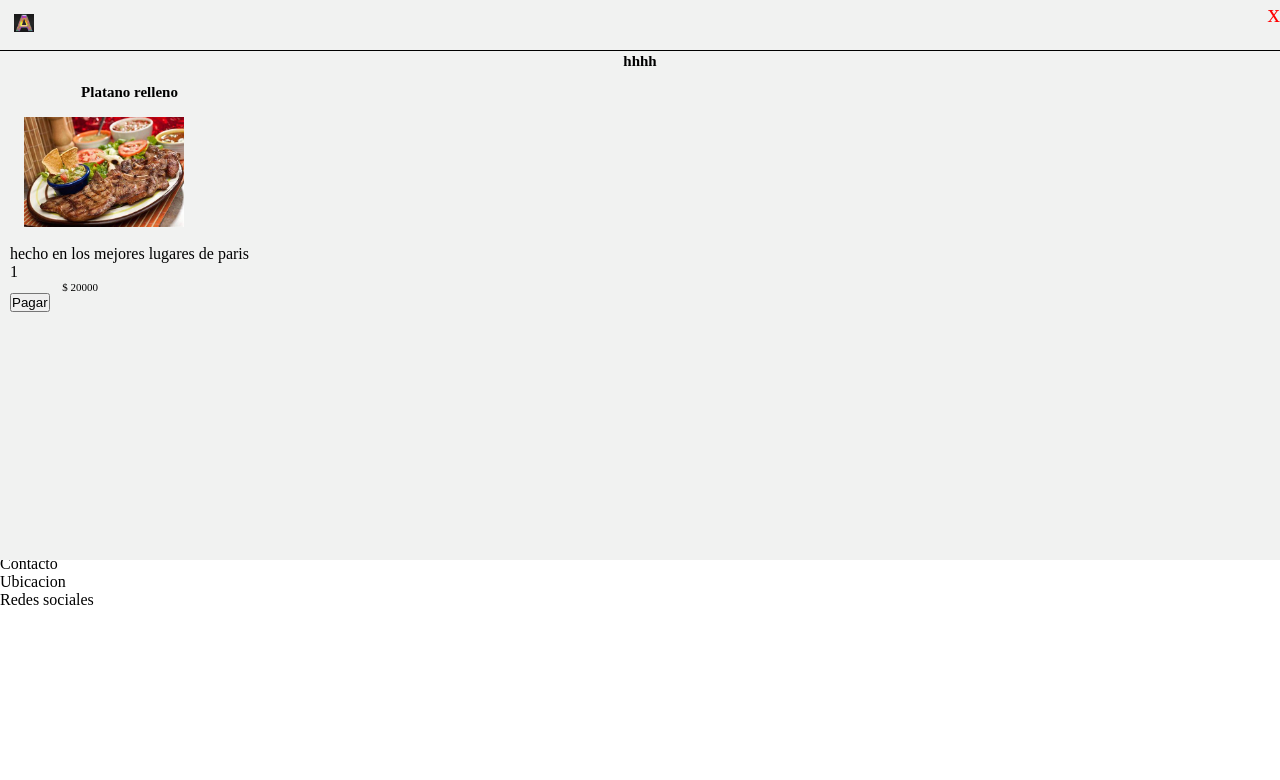
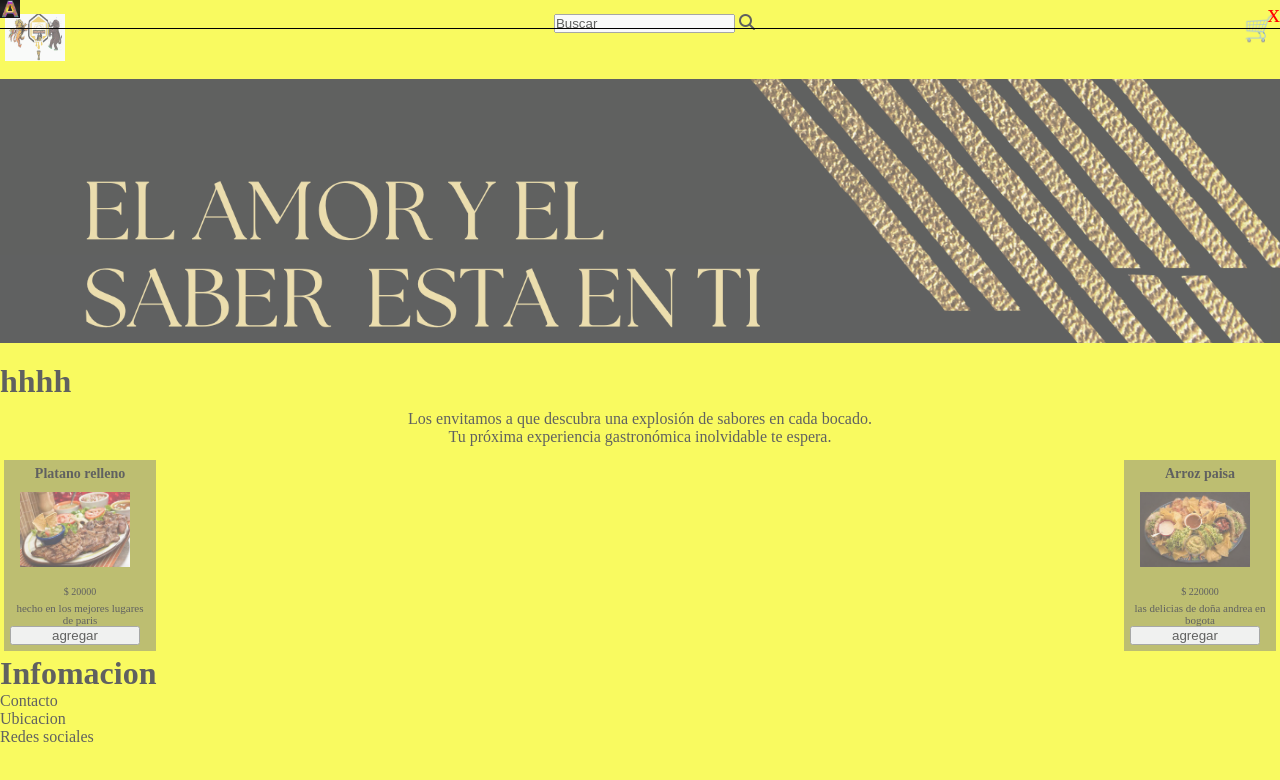
Before and after one commit to ye909/app_restaurante, a website: page index.html in a window 1280 px wide. Drawn offline with Linux system fonts and the light colour scheme.

Commit message:
segunda modificacion del proyecto para el carrito de compras

```diff
--- a/index.html
+++ b/index.html
@@ -1,5 +1,6 @@
 <!DOCTYPE html>
 <html lang="en">
+
 <head>
     <meta charset="UTF-8">
     <meta name="viewport" content="width=device-width, initial-scale=1.0">
@@ -14,12 +15,14 @@
     <script src="https://kit.fontawesome.com/5ca3312b29.js" crossorigin="anonymous"></script>
     <title>Carro de compras</title>
 </head>
+
 <body>
     <!-- <div class="container_pagina"></div> -->
     <header>
         <div class="container_header_card">
             <div><img src="./public/imagen/login.gif" alt=""></div>
-        <div><input type="text"  class="caja_buscar" id="caja_buscar" placeholder="Buscar">   <i class="fa-solid fa-magnifying-glass"></i></div>
+            <div><input type="text" class="caja_buscar" id="caja_buscar" placeholder="Buscar"> <i
+                    class="fa-solid fa-magnifying-glass"></i></div>
             <div id="shopping">🛒</div>
 
     </header>
@@ -38,27 +41,15 @@
 </div> -->
     <h1 class="bienvenida" id="bienvenida">HOLA</h1>
     <p class="texto_motivacion"> </p>
+<div class="fondo">
 
+    <div class="container_fondo_card" id="container_fondo_card"></div>
+    <div class="container_modal_card" id="container_modal_card"></div>
 
-
-<div class="container_fondo_card" id="container_fondo_card">
-<div class="container_close_card">
-    <div><img src="./public/imagen/letra a.ico" alt=""></div>
-<div class="btnclose" id="btnclose">x</div>
 </div>
 
 <h1>hhhh</h1>
-<div class="container_modal_card" id="container_modal_card">
 
-    <!-- <div class="producto_modal_carro">
-        <h1>arroz paisa</h1>
-        <img src="./public/imagen/login.gif" alt="">
-        <p>Lorem ipsum dolorendis obcaecati odit alias esse
-             totam a porro? Repudiandae, autem blanditiis!</p>
-        <span>$ 11221</span>
-        <div><button>agregar</button></div>
-    </div>
-     -->
 
 
     </div>
@@ -92,9 +83,12 @@
     </div>
     <script src="./js/productos.js"></script>
     <script src="./js/pagina_pincipal.js"></script>
+    <script src="./js/card_producto.js"></script>
+    <script src="./js/modal_carro.js"></script>
     <script src="./js/hedear_navegador.js"></script>
-    <script src="./js/modal_carro.js"></script>
-    <script src="./js/card_producto.js"></script>
+
+
 
 </body>
+
 </html>
--- a/js/card_producto.js
+++ b/js/card_producto.js
@@ -1,35 +1,106 @@
 
+
+const container_fondo_card =document.getElementById("container_fondo_card")
 const container_modal_card = document.getElementById("container_modal_card")
+const shopping = document.getElementById("shopping")
 
-ploductos.forEach(data => {
-    // producto_modal_carro= ""
-const producto_modal_carro = document.createElement("div")
-producto_modal_carro.classList.add("producto-modal-carro")
-producto_modal_carro.innerHTML= `
+ function modal_carrito() {
+
+
+  const heder_carro= document.createElement("div")
+heder_carro.className="container_close_card"
+heder_carro.innerHTML=`
+    <div><img src="../public/imagen/letra a.ico" alt=""></div>
+<div class="btnclose" id="btnclose">x</div>
+`
+container_fondo_card.append(heder_carro)
+
+btnclose.addEventListener("click",()=>{
+    container_fondo_card.style.display="none"
+})
+
+
+shopping.addEventListener("click",()=>{
+
+
+  agregar_producto_carro.forEach((data)=>{
+
+  const body_carro = document.createElement("div")
+body_carro.className="producto_modal_carro"
+
+body_carro.innerHTML =`<div class="producto_carro" id="producto_carro">
 <h1>${data.nombre} </h1>
-<img src="${data.img}" alt="">
-<p>${data.descripcion1}</p>
-<p>${data.cantidad}</p>
-<span class="precio">$ ${data.precio}</span>
+        <img src="${data.img} " alt="">
 
+        </div>
+        <p>Lorem ipsum dolorendis obcaecati odit alias esse
+             totam a porro? Repudiandae, autem blanditiis!</p>
+
+        </div>
+
+</div>
 `
+container_fondo_card.append(body_carro)
 
-container_modal_card.append(producto_modal_carro)
-
-const pagar = document.createElement("button")
-
-pagar.classList.add("pagar")
-pagar.setAttribute("id","pagar")
-pagar.textContent = "Pagar"
-producto_modal_carro.append(pagar)
-
- const total_pago = document.createAttribute("div")
- total_pago.classList.add("total-pago")
- total_pago.textContent = `Total a pagar: $${data.precio}`
-
- producto_modal_carro.append(total_pago)
-});
+})
 
 
 
-console.log(producto_modal_carro)
+
+
+  console.log(container_fondo_card)
+})
+
+
+
+
+}
+shopping.addEventListener("click",()=>{
+    container_fondo_card.style.display="block"
+})
+
+
+
+
+
+
+
+
+// const pagar = document.createElement("button")
+
+// pagar.classList.add("pagar")
+// pagar.setAttribute("id","pagar")
+// pagar.textContent = "Pagar"
+// producto_modal_carro.append(pagar)
+
+//  const total_pago = document.createAttribute("div")
+//  total_pago.classList.add("total-pago")
+//  total_pago.textContent = `Total a pagar: $${data.precio}`
+
+//  producto_modal_carro.append(total_pago)
+
+//  agregar_producto_carro.forEach((datos)=> {
+//     // producto_modal_carro= ""
+// const producto_modal_carro = document.createElement("div")
+// producto_modal_carro.classList.add("producto-modal-carro")
+// producto_modal_carro.innerHTML= `
+// <h1>${datos.nombre} </h1>
+// <img src="${datos.img}" alt="">
+// <p>${data.descripcion1}</p>
+// <p>${datos.cantidad}</p>
+// <span class="precio">$ ${datos.precio}</span>
+//   <div>
+//     <div>${datos.precio* datos.cantidad} </div>
+//   </div>
+// `
+// const select_agregar_producto_carro= agregar_producto_carro.some((data) =>)
+
+// container_modal_card.append(producto_modal_carro)
+
+// });
+
+
+
+// console.log(producto_modal_carro)
+
+modal_carrito()
--- a/js/modal_carro.js
+++ /dev/null
@@ -1,14 +0,0 @@
-const btnclose = document.getElementById("btnclose")
-const container_fondo_card = document.getElementById("container_fondo_card")
-const shopping = document.getElementById("shopping")
-
-
-
-
-
-btnclose.addEventListener("click",()=>{
-    container_fondo_card.style.display="none"
-})
-shopping.addEventListener("click",()=>{
-    container_fondo_card.style.display="block"
-})
--- a/public/css/container_producto_principal.css
+++ b/public/css/container_producto_principal.css
@@ -47,7 +47,8 @@ span{
 .texto_motivacion{
 background-image: url(../imagen/fondo.png);
 background-size: cover;
-height: 23vh;
+height: 33vh;
+background-repeat: no-repeat;
 
 }
 .texto{
--- a/public/css/modal_carrol.css
+++ b/public/css/modal_carrol.css
@@ -1,3 +1,10 @@
+
+.container_close_card img{
+    width: 20px;
+}
+body{
+background: yellow;
+}
 .container_modal_card,.container_close_card{
 display: flex;
 justify-content: space-between;
@@ -9,48 +16,41 @@ img{
     object-fit: cover;
 }
 .producto_modal_carro img{
-width: 130px;
-}
+    width: 160px;
+    }
+
+
+    .container_fondo_card{
+        background: rgba(241, 242, 241,0.4);
+        width: 100%;
+        top: 0;
+        bottom: 0;
+        left: 0;
+        right: 0;
+        max-height: 100%;
+        position: fixed;
+
+        }
+        .body_carro img{
+            width: 160px;
+            margin: 4px;
+            border-radius: 3px;
+            margin: 4px;
+            padding: 10px;
+        }
+
+/*
+
 .producto_modal_carro p{
     width: 170px;
     text-align: justify;
     font-size: 12px;
 }
-.container_fondo_card{
-background: rgb(241, 242, 241);
-width: 100%;
-top: 0;
-bottom: 0;
-left: 0;
-right: 0;
-max-height: 70vh;
 
-}
-.container_fondo_card img{
-    width: 160px;
-    margin: 4px;
-    border-radius: 3px;
-    margin: 4px;
-    padding: 10px;
-}
-.container_close_card img{
-    width: 20px;
-}
-.container_close_card{
-    border-bottom: 1px solid black;
-    margin: 0;
-    padding: 0;
-}
-.btnclose{
-    font-size: 25px;
-    color: red;
-    cursor: pointer;
 
-}
-.container_fondo_card {
-position: fixed;
-/* display: none; */
-}
+
+
+
 .producto_modal_carro{
     padding: 10px;
     margin: 2px;
@@ -62,11 +62,7 @@ background: rgb(86, 85, 85);
     box-shadow: 2px 2px 2px rgb(7, 71, 236);
 
 }
-.producto_modal_carro button{
-    width: 180px;
-    padding: 6px;
-    border-radius: 6px;
-}
+
 .producto_modal_carro button:hover{
     box-shadow: 3px 3px 3px  black;
 transition: 0.50s;
@@ -78,8 +74,25 @@ transition: 0.5s;
     font-size: 15px;
     padding: 2px;
 }
-#shopping{
+ */
+ .container_close_card{
+    border-bottom: 1px solid black;
+    margin: 0;
+    padding: 0;
+}
+.btnclose{
+    font-size: 25px;
+    color: red;
+    cursor: pointer;
+
+}
+ #shopping{
     cursor: pointer;
     font-size: 25px;
 }
+.container_fondo_card button{
+    width: 120px;
+    padding: 3px;
+    border-radius: 6px;
+}
 /* este es para la modal alert */
```
Also changed, not shown: js/pagina_pincipal.js (+29 -0 lines). Lines whose indentation alone changed are shown as unchanged.
